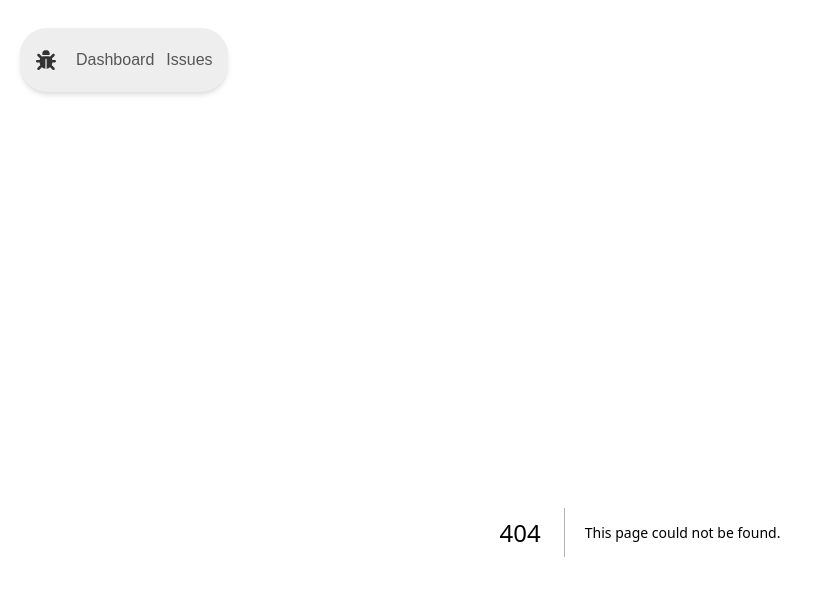
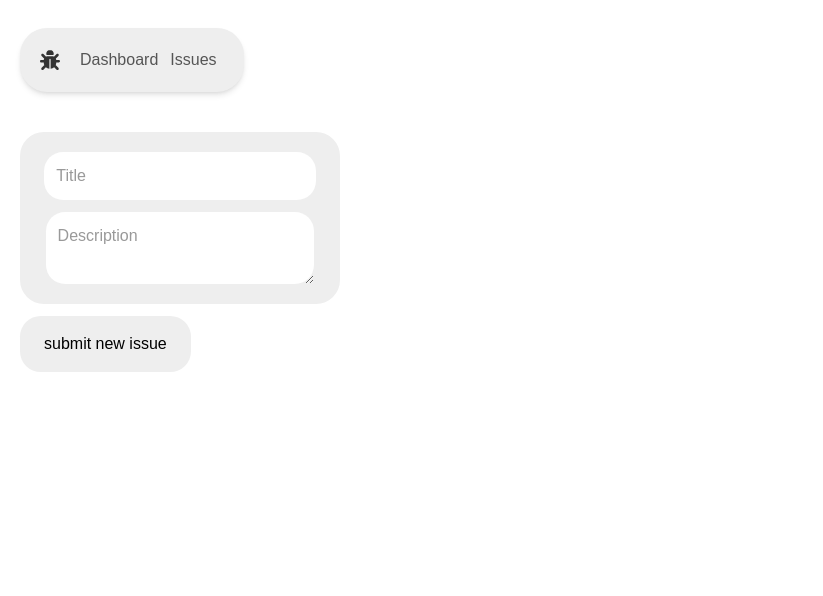
Before and after one commit to lhaniyehamiril/issues-tracker, a Next.js app: page /issues/new in a window 1280 px wide. Before the commit this address had no page. Shown: the top 596 px of the page, without its empty margins (0-823 px from the left). Built offline with nearby package versions, Linux system fonts and the light colour scheme; a web font is replaced by a local one.

Commit message:
build the new issue page

```diff
--- a/app/Navbar.tsx
+++ b/app/Navbar.tsx
@@ -19,11 +19,11 @@ const Navbar = () => {
   ]
 
   return (
-    <nav className='flex gap-5 pl-4 py-5 w-52 bg-[#eee] shadow-md rounded-[1.7rem] items-center mt-2 mb-10'>
+    <nav className='flex gap-5 pl-5 py-5 max-[15.5rem]:w-48 w-56 bg-[var(--color-gray-main)] shadow-md rounded-[1.7rem] items-center mt-2 mb-10'>
       <Link href="/"><FaBug className='w-5 h-5 fill-[#333]' /></Link>
-      <ul className='flex gap-3'>
+      <ul className='flex gap-3 max-[15.5rem]:text-[13px]'>
        {links.map((link) => <Link href={link.href} key={link.label}
-       className={classnames({
+       className={ classnames({
         "text-[#333]": pathname === link.href,
         "text-[#555]" : pathname !== link.href,
          "hover: text-[#333] transition-colors": true
--- /dev/null
+++ b/app/component/Button.tsx
@@ -0,0 +1,11 @@
+import React, { ReactNode } from 'react'
+
+
+
+const Button = ({children , className} : {children : ReactNode , className?: string}) => {
+  return (
+    <button className={`bg-[var(--color-gray-main)] ${className} px-6 py-4 rounded-[1.3rem] cursor-pointer hover:bg-[#e9e7e7] transition-colors`}>{children}</button>
+  )
+}
+
+export default Button
--- a/app/globals.css
+++ b/app/globals.css
@@ -1,17 +1,6 @@
 @import "tailwindcss";
 
-:root {
-  --background: #ffffff;
-  --foreground: #171717;
+
+@theme {
+  --color-gray-main: #eee;
 }
-
-@theme inline {
-  --color-background: var(--background);
-  --color-foreground: var(--foreground);
-  --font-sans: var(--font-geist-sans);
-  --font-mono: var(--font-geist-mono);
-}
-
-body {
-  font-family: Arial, Helvetica, sans-serif;
-}
--- /dev/null
+++ b/app/issues/new/page.tsx
@@ -0,0 +1,16 @@
+import Button from '@/app/component/Button'
+import React from 'react'
+
+const NewIssuePage = () => {
+  return (
+  <div className='flex items-center justify-center flex-col md:items-start md:justify-start'>
+    <div className='bg-[var(--color-gray-main)] text-[#333] gap-3 rounded-3xl w-[93%] md:w-80 p-5 flex items-center justify-center flex-col'>
+      <input placeholder='Title' className='bg-white focus:outline-none w-[97%] rounded-[1.2rem] p-3 ' />
+      <textarea placeholder='Description' className='bg-white focus:outline-none w-[96%] p-3 rounded-[1.2rem]'/>
+    </div>
+      <Button className='mt-3'>submit new issue</Button>
+    </div>
+  )
+}
+
+export default NewIssuePage
--- a/app/issues/page.tsx
+++ b/app/issues/page.tsx
@@ -1,10 +1,12 @@
+import Link from 'next/link'
 import React from 'react'
+import Button from '../component/Button'
 
 
 const IssuesPage = () => {
   return (
     <div>
-
+     <Button><Link href="/issues/new">New Issue</Link></Button>
     </div>
   )
 }
--- a/app/layout.tsx
+++ b/app/layout.tsx
@@ -23,7 +23,7 @@ export default function RootLayout({
   return (
     <html lang="en">
       <body
-        className={`${nunito.className} p-5 antialiased`}
+        className={`${nunito.className} p-3 md:p-5 antialiased`}
       >
         <Navbar />
         <main>
--- a/package.json
+++ b/package.json
@@ -10,6 +10,7 @@
   },
   "dependencies": {
     "@prisma/client": "^5.3.1",
+    "classnames": "^2.5.1",
     "next": "15.5.4",
     "prisma": "^5.3.1",
     "react": "19.1.0",
```
Also changed, not shown: 1 other file (tests, documents, lock files or other folders).
